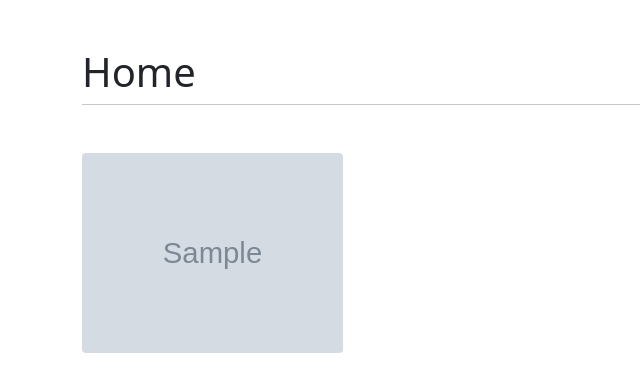
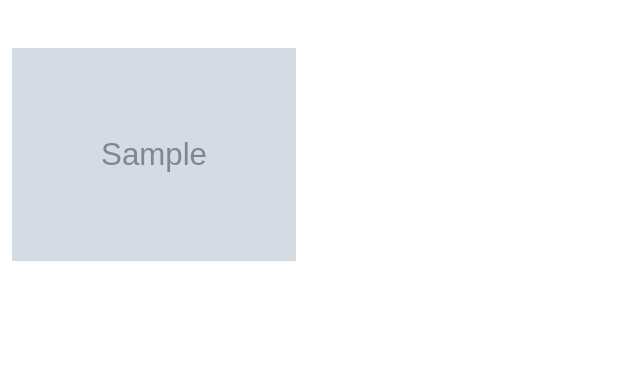
Before and after one commit to kinzx/Galeri, a CodeIgniter 4 app: template app/Views/welcome_message.php in a window 1280 px wide. Shown: the part 61-453 px from the top of the page, without its empty margins (0-640 px from the left). Run offline with PHP 8.4 and a stand-in for CodeIgniter, Linux system fonts and the light colour scheme; the template is opened without the code that fills it: most values are stand-ins (such as "Sample title", 1, 10 or a date in 2020); grey boxes marked "Sample" are stand-in pictures; some libraries are stand-ins or nearby versions.

Commit message:
memperbaiki tampilan pada home

```diff
--- a/app/Config/Validation.php
+++ b/app/Config/Validation.php
@@ -42,6 +42,7 @@ class Validation extends BaseConfig
         'email' => 'required|valid_email',
         'password' => 'required|min_length[6]',
     ];
+
     public $rules = [
         'judul' => 'required|min_length[3]|max_length[255]',
         'lokasifile' => 'uploaded[lokasifile]|max_size[lokasifile,1024]|mime_in[lokasifile,image/jpg,image/jpeg,image/png]',
--- a/app/Controllers/BaseController.php
+++ b/app/Controllers/BaseController.php
@@ -51,6 +51,8 @@ abstract class BaseController extends Controller
         // Do Not Edit This Line
         parent::initController($request, $response, $logger);
 
+        session();
+
         // Preload any models, libraries, etc, here.
 
         // E.g.: $this->session = \Config\Services::session();
--- a/app/Views/auth/register.php
+++ b/app/Views/auth/register.php
@@ -24,12 +24,12 @@
                                 <p class="text-black-50 mb-5">create an account!</p>
                                 <?php
                                 $session = session();
-                                $error = $session->getFlashdata('error');
+                                $errors = $session->getFlashdata('errors');
                                 ?>
-                                <?php if ($error) { ?>
+                                <?php if ($errors) { ?>
                                     <p style="color:red">Terjadi Kesalahan:
                                     <ul>
-                                        <?php foreach ($error as $e) { ?>
+                                        <?php foreach ($errors as $e) { ?>
                                             <li>
                                                 <?php echo $e ?>
                                             </li>
--- a/app/Views/welcome_message.php
+++ b/app/Views/welcome_message.php
@@ -8,14 +8,10 @@
     <meta name="viewport" content="width=device-width, initial-scale=1.0">
     <link rel="shortcut icon" type="image/png" href="/favicon.ico">
     <link rel="stylesheet" href="https://cdnjs.cloudflare.com/ajax/libs/font-awesome/5.15.1/css/all.min.css">
+
     <link href="<?= base_url('bootstrap-5.0.2/css/bootstrap.min.css') ?>" rel="stylesheet">
-    <link href="<?= base_url('/css/layout.css') ?>" rel="stylesheet">
-    <style>
-        .image-grid .grid-item img {
-            max-width: 100%;
-            height: auto;
-        }
-    </style>
+    <link href="<?= base_url('css/tes.css') ?>" rel="stylesheet">
+
 </head>
 
 <body>
@@ -57,17 +53,12 @@
 
     <div class="d1">
         <div class="container">
-            <h1 class="fw-light text-center text-lg-start mt-4 mb-0">Home</h1>
-            <hr class="mt-2 mb-5">
-            <div class="row text-center text-lg-start">
-                <?php foreach ($gambarDariDatabase as $gambar): ?>
-                    <div class="col-lg-3 col-md-4 col-6"> <a data-bs-toggle="modal"
-                            data-bs-target="#exampleModal<?= $gambar['idfoto'] ?>">
-                            <?php $gambarPath = base_url('uploads/' . $gambar['lokasifoto']); ?>
-                            <img class="img-fluid rounded mb-3" style=" height: 200px;" src="<?= $gambarPath ?>" alt="">
-                        </a> </div>
-                <?php endforeach; ?>
-            </div>
+            <?php foreach ($gambarDariDatabase as $gambar): ?>
+                <a class="row" data-bs-toggle="modal" data-bs-target="#exampleModal<?= $gambar['idfoto'] ?>">
+                    <?php $gambarPath = base_url('uploads/' . $gambar['lokasifoto']); ?>
+                    <img class="mb-3 rounded-4" src="<?= $gambarPath ?>" alt="">
+                </a>
+            <?php endforeach; ?>
         </div>
 
         <!-- Modal for each image -->
--- a/public/css/tes.css
+++ b/public/css/tes.css
@@ -1,11 +1,30 @@
-*
-{
+* {
   margin: 0;
   padding: 0;
   box-sizing: border-box;
 }
 
 
+.container {
+  grid-template-columns: repeat(auto-fill, minmax(200px, 1fr));
+  width: 100%;
+  margin: 20px auto;
+  columns: 4;
+  gap: 4;
+  max-width: 1400px;
+  grid-template-columns: repeat(4, 1fr);
+  column-gap: 40px;
+}
+
+.container .box {
+  width: 100%;
+  margin-bottom: 10px;
+}
+
+.container .box img {
+  max-width: 100%;
+  border-radius: 15px;
+}
 
 @media (max-width: 1200px) {
   .container {
```
Also changed, not shown: app/Controllers/AuthController.php (+7 -4 lines), app/Views/Ujicoba/tes.html (+7 -24 lines), public/css/img.css (added, +39 -0 lines), 9 other files.
